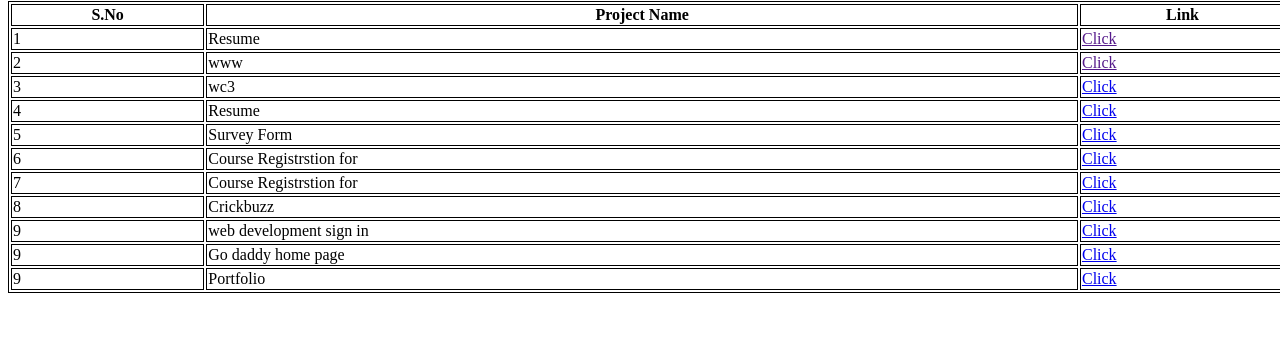
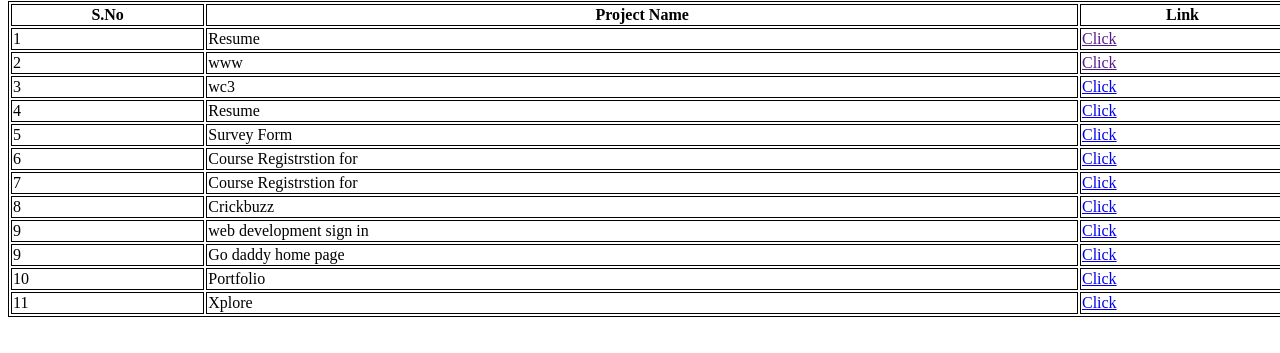
Before and after one commit to rakesh-garlapati/frontend, a plain HTML site: page index.html in a window 1280 px wide. Shown: the part 79-432 px from the top of the page. Drawn offline with Linux system fonts and the light colour scheme.

Commit message:
index is edited

```diff
--- a/index.html
+++ b/index.html
@@ -66,13 +66,20 @@
         </tr>
         <tr>
             <td>9</td>
+
             <td>Go daddy home page</td>
+
             <td><a href="frontendCss/projet-godaddy/index.html" target="_blank">Click</a></td>
         </tr>
         <tr>
-            <td>9</td>
+            <td>10</td>
             <td>Portfolio</td>
             <td><a href="./frontendCss/Portfolio/index.html" target="_blank">Click</a></td>
+        </tr>
+        <tr>
+            <td>11</td>
+            <td>Xplore</td>
+            <td><a href="./frontendCss/bootstrap/project1/project2/index.html" target="_blank">Click</a></td>
         </tr>
     </table>
 
```
